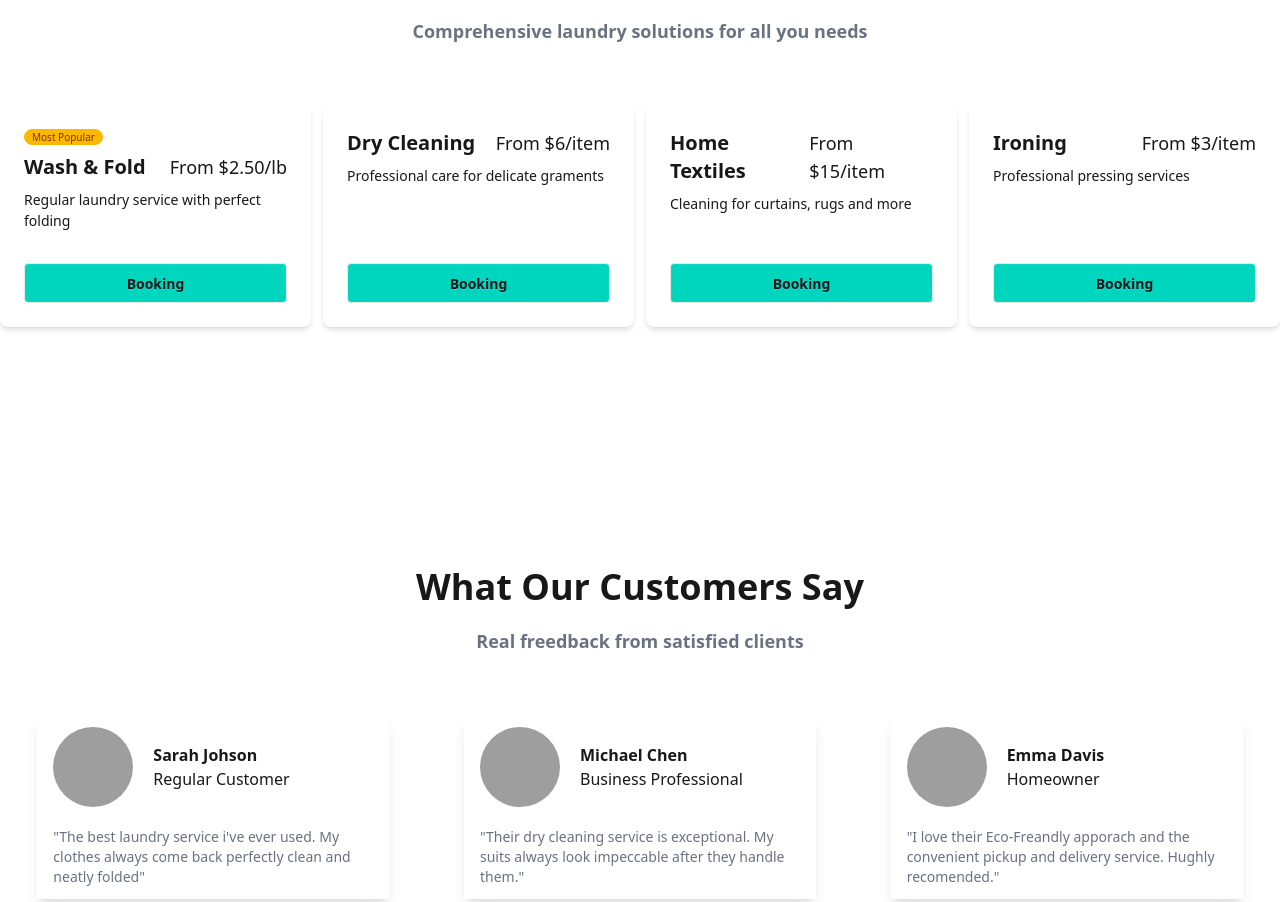
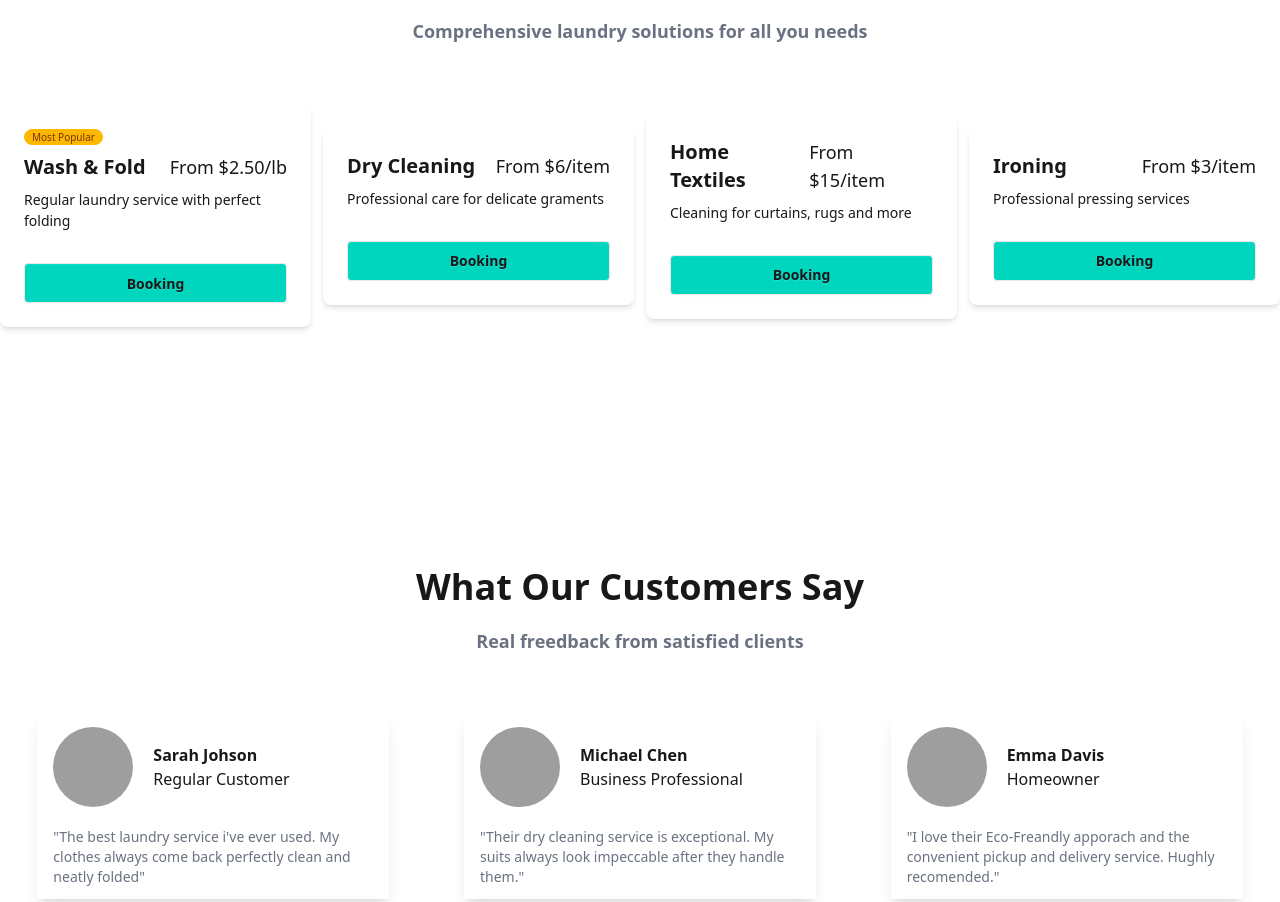
Before and after one commit to TaufiqHA/laundry_design, a website: page index.html in a window 1280 px wide. Shown: the part 1435-2337 px from the top of the page. Drawn offline with nearby package versions, Linux system fonts and the light colour scheme; grey boxes are pictures that could not be loaded.

Commit message:
fix bug css

```diff
--- a/index.html
+++ b/index.html
@@ -141,7 +141,7 @@
           </p>
         </div>
         <div
-          class="w-full mt-10 flex flex-col lg:flex-row lg:justify-around gap-5 lg:gap-3"
+          class="mt-10 flex flex-col items-center lg:flex-row lg:justify-around gap-5 lg:gap-3"
         >
           <div class="card w-96 bg-base-100 shadow-md">
             <div class="card-body">
```
